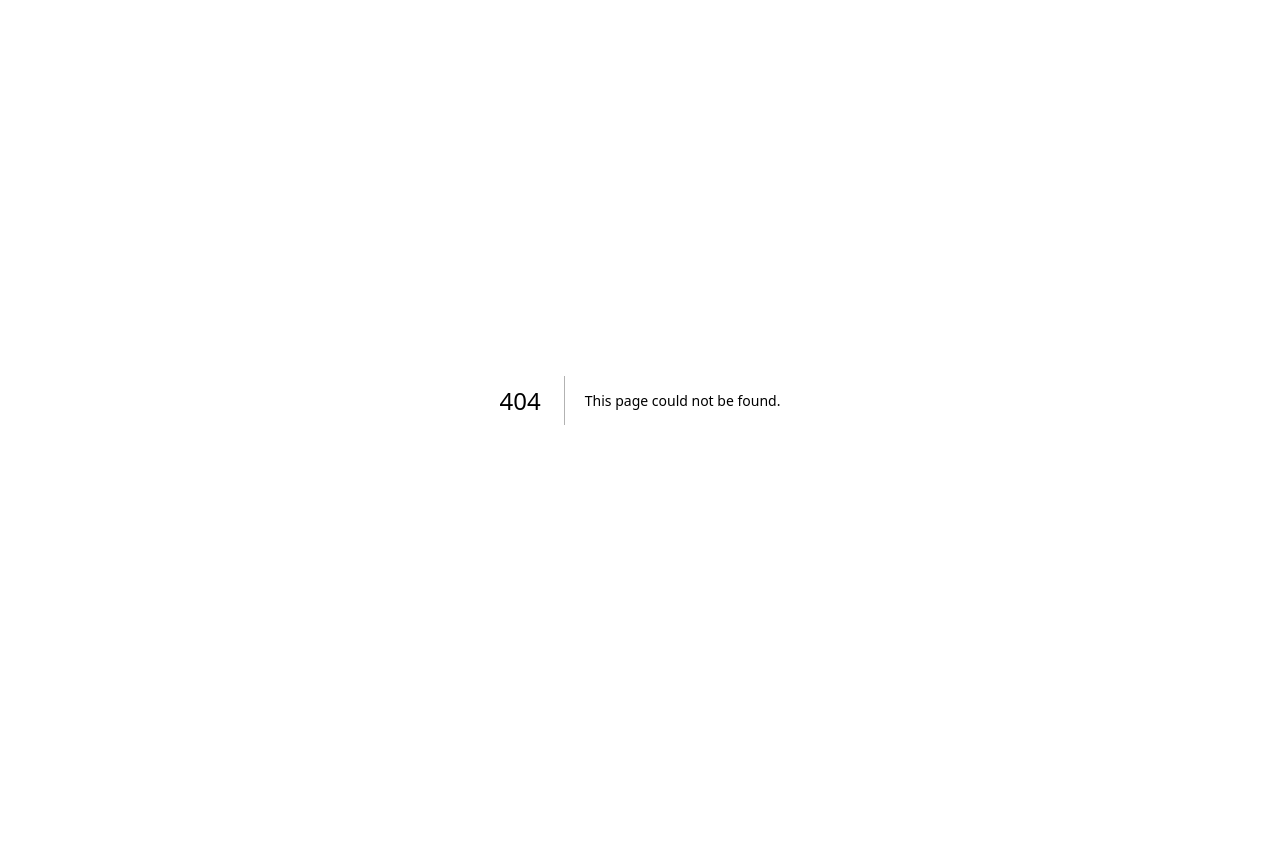
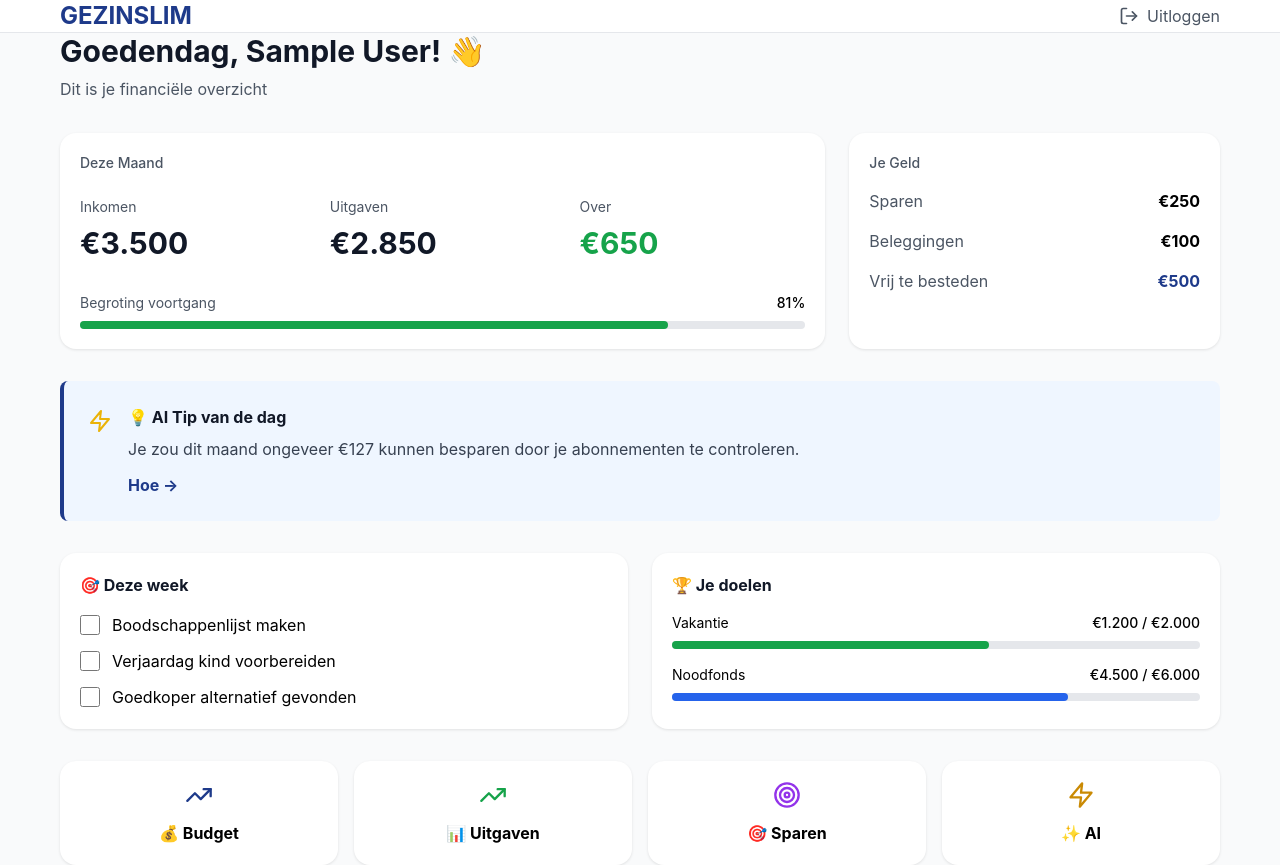
Before and after one commit to mardaozaydin-pixel/Gezin-Slim, a Next.js app: page /dashboard in a window 1280 px wide. Before the commit this address had no page. Before the commit the page ends 800 px from the top, so only its background shows below. Built offline with nearby package versions, Linux system fonts and the light colour scheme; sample sign-in values are in the browser's storage.

Commit message:
Create page.tsx

```diff
--- /dev/null
+++ b/app/dashboard/page.tsx
@@ -0,0 +1,223 @@
+'use client'
+
+import { useEffect, useState } from 'react'
+import { useRouter } from 'next/navigation'
+import { LogOut, TrendingUp, Target, Zap } from 'lucide-react'
+
+export default function Dashboard() {
+  const [user, setUser] = useState<any>(null)
+  const [familyData, setFamilyData] = useState<any>(null)
+  const router = useRouter()
+
+  useEffect(() => {
+    const storedUser = localStorage.getItem('user')
+    const storedData = localStorage.getItem('familyData')
+
+    if (!storedUser) {
+      router.push('/login')
+      return
+    }
+
+    setUser(JSON.parse(storedUser))
+    if (storedData) setFamilyData(JSON.parse(storedData))
+  }, [router])
+
+  const handleLogout = () => {
+    localStorage.removeItem('user')
+    localStorage.removeItem('familyData')
+    router.push('/')
+  }
+
+  if (!user) return <div>Loading...</div>
+
+  return (
+    <div className="min-h-screen bg-gray-50">
+      {/* Header */}
+      <header className="bg-white border-b border-gray-200">
+        <div className="container mx-auto px-4 py-4 flex justify-between items-center">
+          <h1 className="text-2xl font-bold text-blue-900">GEZINSLIM</h1>
+          <button
+            onClick={handleLogout}
+            className="flex items-center gap-2 text-gray-600 hover:text-gray-900"
+          >
+            <LogOut size={20} />
+            Uitloggen
+          </button>
+        </div>
+      </header>
+
+      {/* Main Content */}
+      <main className="container mx-auto px-4 py-8">
+        {/* Welcome */}
+        <div className="mb-8">
+          <h2 className="text-3xl font-bold text-gray-900">
+            Goedendag, {user.name}! 👋
+          </h2>
+          <p className="text-gray-600 mt-2">Dit is je financiële overzicht</p>
+        </div>
+
+        {/* Main Card - This Month */}
+        <div className="grid md:grid-cols-3 gap-6 mb-8">
+          <div className="card md:col-span-2">
+            <h3 className="text-sm font-medium text-gray-600 mb-6">
+              Deze Maand
+            </h3>
+            <div className="grid grid-cols-3 gap-6">
+              <div>
+                <p className="text-gray-600 text-sm mb-2">Inkomen</p>
+                <p className="text-3xl font-bold text-gray-900">
+                  €{familyData?.income || '3.500'}
+                </p>
+              </div>
+              <div>
+                <p className="text-gray-600 text-sm mb-2">Uitgaven</p>
+                <p className="text-3xl font-bold text-gray-900">€2.850</p>
+              </div>
+              <div>
+                <p className="text-gray-600 text-sm mb-2">Over</p>
+                <p className="text-3xl font-bold text-green-600">
+                  €{parseInt(familyData?.income || '3500') - 2850}
+                </p>
+              </div>
+            </div>
+
+            {/* Progress Bar */}
+            <div className="mt-8">
+              <div className="flex justify-between text-sm mb-2">
+                <span className="text-gray-600">Begroting voortgang</span>
+                <span className="font-medium">81%</span>
+              </div>
+              <div className="w-full bg-gray-200 rounded-full h-2">
+                <div
+                  className="bg-green-600 h-2 rounded-full"
+                  style={{ width: '81%' }}
+                ></div>
+              </div>
+            </div>
+          </div>
+
+          {/* Your Money */}
+          <div className="card">
+            <h3 className="text-sm font-medium text-gray-600 mb-4">
+              Je Geld
+            </h3>
+            <div className="space-y-4">
+              <div className="flex justify-between">
+                <span className="text-gray-600">Sparen</span>
+                <span className="font-bold">€250</span>
+              </div>
+              <div className="flex justify-between">
+                <span className="text-gray-600">Beleggingen</span>
+                <span className="font-bold">€100</span>
+              </div>
+              <div className="flex justify-between">
+                <span className="text-gray-600">Vrij te besteden</span>
+                <span className="font-bold text-blue-900">€500</span>
+              </div>
+            </div>
+          </div>
+        </div>
+
+        {/* AI Tip */}
+        <div className="bg-blue-50 border-l-4 border-blue-900 p-6 rounded-lg mb-8">
+          <div className="flex items-start gap-4">
+            <Zap className="text-yellow-500 mt-1" size={24} />
+            <div>
+              <h4 className="font-bold text-gray-900 mb-2">💡 AI Tip van de dag</h4>
+              <p className="text-gray-700">
+                Je zou dit maand ongeveer €127 kunnen besparen door je abonnementen te controleren.
+              </p>
+              <button className="text-blue-900 font-bold mt-3 hover:underline">
+                Hoe →
+              </button>
+            </div>
+          </div>
+        </div>
+
+        {/* Quick Actions */}
+        <div className="grid md:grid-cols-2 gap-6 mb-8">
+          <div className="card">
+            <h3 className="font-bold text-gray-900 mb-4">🎯 Deze week</h3>
+            <ul className="space-y-3">
+              <li className="flex items-center gap-3">
+                <input type="checkbox" className="w-5 h-5" />
+                <span>Boodschappenlijst maken</span>
+              </li>
+              <li className="flex items-center gap-3">
+                <input type="checkbox" className="w-5 h-5" />
+                <span>Verjaardag kind voorbereiden</span>
+              </li>
+              <li className="flex items-center gap-3">
+                <input type="checkbox" className="w-5 h-5" />
+                <span>Goedkoper alternatief gevonden</span>
+              </li>
+            </ul>
+          </div>
+
+          {/* Goals */}
+          <div className="card">
+            <h3 className="font-bold text-gray-900 mb-4">🏆 Je doelen</h3>
+            <div className="space-y-4">
+              <div>
+                <div className="flex justify-between text-sm mb-2">
+                  <span>Vakantie</span>
+                  <span className="font-medium">€1.200 / €2.000</span>
+                </div>
+                <div className="w-full bg-gray-200 rounded-full h-2">
+                  <div
+                    className="bg-green-600 h-2 rounded-full"
+                    style={{ width: '60%' }}
+                  ></div>
+                </div>
+              </div>
+              <div>
+                <div className="flex justify-between text-sm mb-2">
+                  <span>Noodfonds</span>
+                  <span className="font-medium">€4.500 / €6.000</span>
+                </div>
+                <div className="w-full bg-gray-200 rounded-full h-2">
+                  <div
+                    className="bg-blue-600 h-2 rounded-full"
+                    style={{ width: '75%' }}
+                  ></div>
+                </div>
+              </div>
+            </div>
+          </div>
+        </div>
+
+        {/* Navigation */}
+        <div className="grid md:grid-cols-4 gap-4">
+          <a
+            href="/dashboard/budget"
+            className="card text-center hover:shadow-lg transition"
+          >
+            <TrendingUp className="mx-auto mb-3 text-blue-900" size={28} />
+            <h4 className="font-bold">💰 Budget</h4>
+          </a>
+          <a
+            href="/dashboard/expenses"
+            className="card text-center hover:shadow-lg transition"
+          >
+            <TrendingUp className="mx-auto mb-3 text-green-600" size={28} />
+            <h4 className="font-bold">📊 Uitgaven</h4>
+          </a>
+          <a
+            href="/dashboard/savings"
+            className="card text-center hover:shadow-lg transition"
+          >
+            <Target className="mx-auto mb-3 text-purple-600" size={28} />
+            <h4 className="font-bold">🎯 Sparen</h4>
+          </a>
+          <a
+            href="/dashboard/ai"
+            className="card text-center hover:shadow-lg transition"
+          >
+            <Zap className="mx-auto mb-3 text-yellow-600" size={28} />
+            <h4 className="font-bold">✨ AI</h4>
+          </a>
+        </div>
+      </main>
+    </div>
+  )
+}
```
